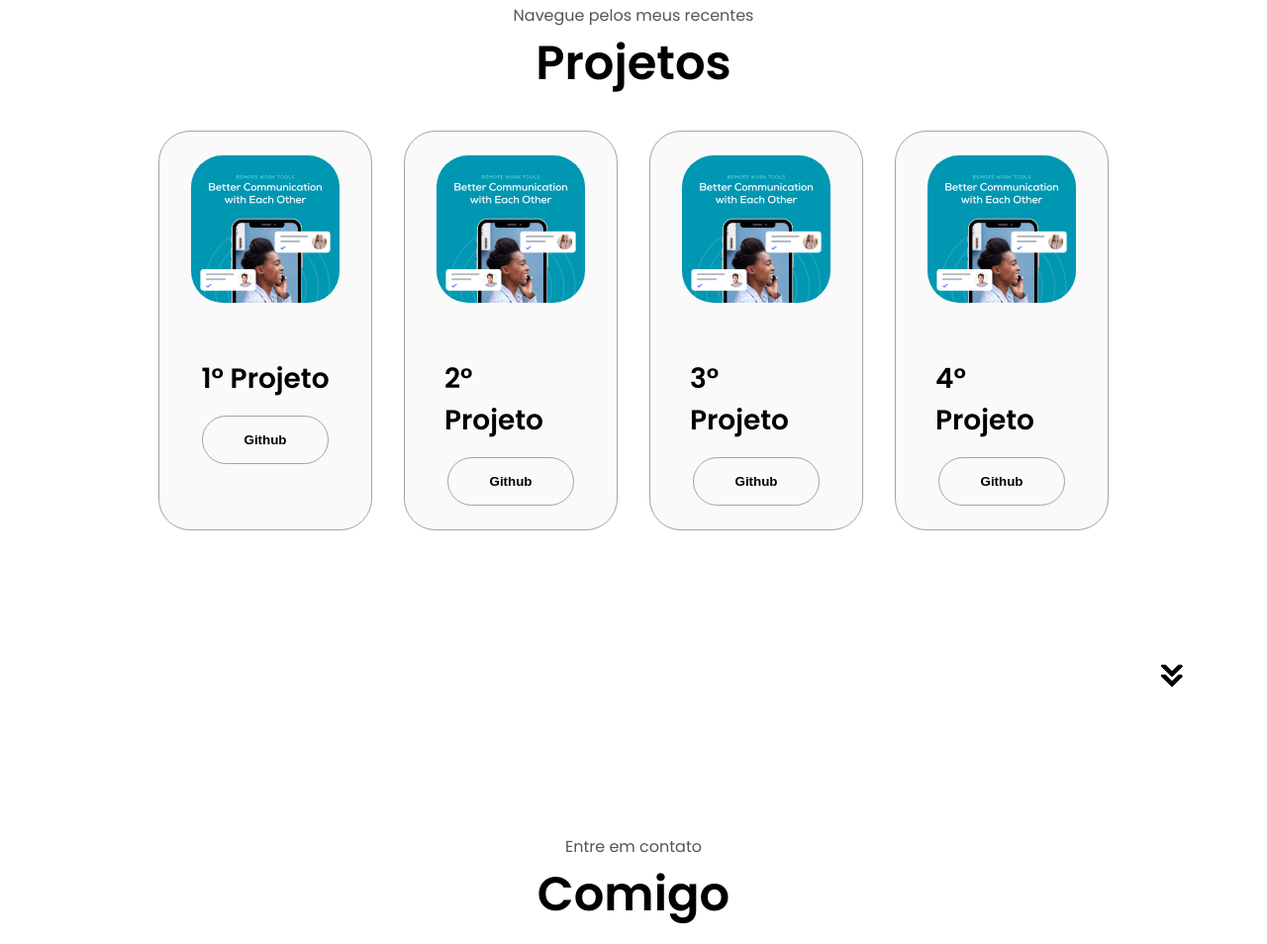
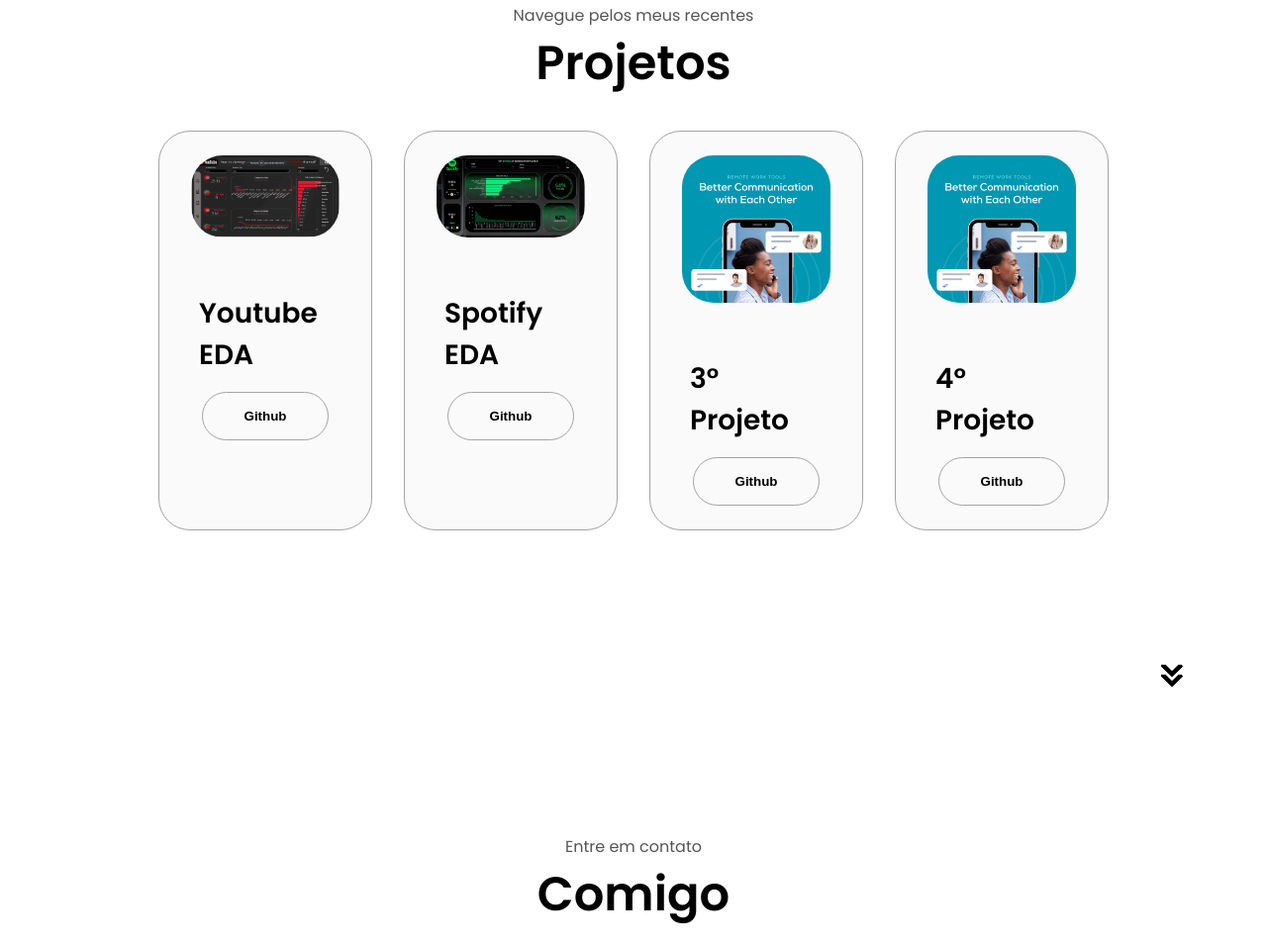
Before and after one commit to AndyOJuliao/PORTFOLIO, a plain HTML site: page index.html in a window 1280 px wide. Shown: the part 2461-3415 px from the top of the page at 99% size. Drawn offline with Linux system fonts and the light colour scheme.

Commit message:
PDF novo e imagens

```diff
--- a/index.html
+++ b/index.html
@@ -44,7 +44,7 @@
             <h1 class="title">Andy Julião</h1>
             <p class="section__text__p2">Cientista de Dados</p>
             <div class="btn-container">
-                <button class="btn btn-color-2" onclick="window.open('./assests/resume.pdf')">Download CV</button>
+                <button class="btn btn-color-2" onclick="window.open('./assests/resume2024.pdf')">Download CV</button>
                 <button class="btn btn-color-1" onclick="location.href = './#contato'">Contato</button>
             </div>
             <div id="socials-container">
@@ -146,13 +146,13 @@
             <div class="detail-container color-container">
               <div class="article-container">
                 <img
-                  src="./assests/project-1.png" alt="Project 1"class="project-img"/>
-                  <h2 class="experience-sub-title project-title">1° Projeto</h2>
+                  src="./assests/Youtube.png" alt="Youtube EDA"class="project-img"/>
+                  <h2 class="experience-sub-title project-title">Youtube EDA</h2>
               </div>
               <div class="btn-container">
                 <button
                   class="btn btn-color-2 project-btn"
-                  onclick="location.href='https://github.com/'">
+                  onclick="location.href='https://github.com/AndyOJuliao/EDA_Spotify">
                   Github
                 </button>
                 </div>
@@ -160,13 +160,13 @@
             <div class="detail-container color-container">
                 <div class="article-container">
                   <img
-                    src="./assests/project-1.png" alt="Project 1"class="project-img"/>
-                    <h2 class="experience-sub-title project-title">2° Projeto</h2>
+                    src="./assests/spotify.png" alt="Spotify EDA"class="project-img"/>
+                    <h2 class="experience-sub-title project-title">Spotify EDA</h2>
                 </div>
                 <div class="btn-container">
                   <button
                     class="btn btn-color-2 project-btn"
-                    onclick="location.href='https://github.com/'">
+                    onclick="location.href='https://github.com/AndyOJuliao/EDA_Spotify'">
                     Github
                   </button>
                   </div>
--- a/style.css
+++ b/style.css
@@ -353,7 +353,7 @@ article .icon {
 .project-img {
     border-radius: 2rem;
     width: 90%;
-    height: 30%;
+    height: 90%;
 }
 .project-title {
     margin: 1rem;
```
Also changed, not shown: assests/Youtube.png (added), assests/spotify.png (added), 1 other file.
